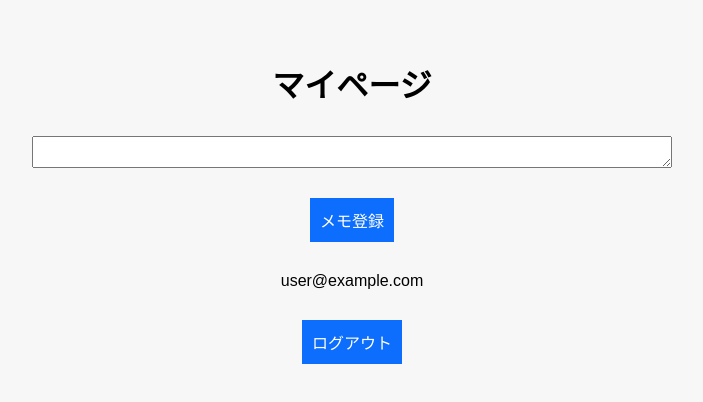
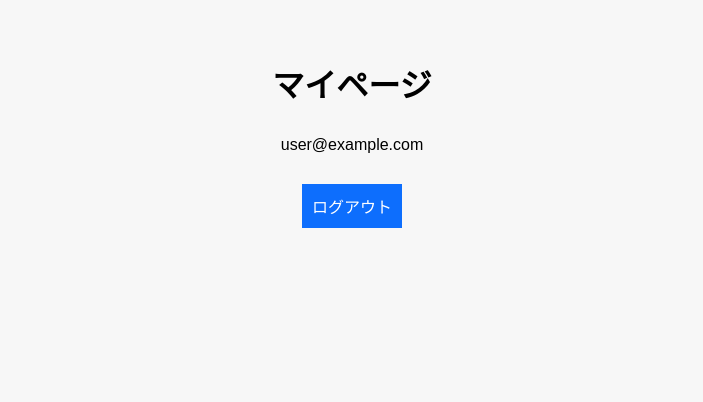
Before and after one commit to nao-kichi/React-member, a React (Create React App) app: page / in a window 1280 px wide. Shown: the top 402 px of the page, without its empty margins (288-991 px from the left). Built offline with nearby package versions, Linux system fonts and the light colour scheme; no server answers; sample sign-in values are in the browser's storage.

Commit message:
ユーザー登録時にfirestoreにユーザー情報を登録する処理を追加

```diff
--- a/src/Mypage.js
+++ b/src/Mypage.js
@@ -2,16 +2,14 @@
 
 import React, { useState, useEffect } from "react";
 import { onAuthStateChanged, signOut } from "firebase/auth";
-import { auth, db } from "./FirebaseConfig.js";
+import { auth } from "./FirebaseConfig.js";
 import {
     useNavigate,
     Navigate
 } from "react-router-dom";
-import { collection, addDoc } from "firebase/firestore";
 
 const Mypage = () => {
     const [user, setUser] = useState("");
-    const [memo, setMemo] = useState("");
 
     const [loading, setLoading] = useState(true);
 
@@ -24,28 +22,6 @@ const Mypage = () => {
 
     /* ↓「navigate」を定義 */
     const navigate = useNavigate();
-
-    /* テキストを入力する処理 */
-    const handleChange = (event) => {
-        setMemo(event.target.value)
-    }
-
-    /* firestoreにメモを登録する処理 */
-    const registerMemo = async () => {
-        if(user) {
-            try {
-                await addDoc(collection(db, "memos"), {
-                  user_id: user.uid,
-                  memo,
-                });
-                alert("メモの登録に成功しました")
-              } catch (e) {
-                alert("メモの登録に失敗しました");
-              }
-        } else {
-            alert('ユーザーが登録されていません')
-        }
-    }
 
     /* ↓関数「logout」を定義 */
     const logout = async () => {
@@ -62,8 +38,6 @@ const Mypage = () => {
                     ) : (
                         <>
                             <h1>マイページ</h1>
-                            <textarea onChange={handleChange} value={memo} />
-                            <button onClick={registerMemo}>メモ登録</button>
                             <p>{user?.email}</p>
                             <button onClick={logout}>ログアウト</button>
                         </>
--- a/src/Register.js
+++ b/src/Register.js
@@ -8,9 +8,10 @@ import {
     createUserWithEmailAndPassword,
     onAuthStateChanged
 } from "firebase/auth";
-import { auth } from "./FirebaseConfig.js";
+import { auth, db } from "./FirebaseConfig.js";
 /* 「Navigate,Link」をimport↓ */
 import { Navigate, Link } from "react-router-dom";
+import { collection, addDoc } from "firebase/firestore";
 
 const Register = () => {
     const [registerEmail, setRegisterEmail] = useState("");
@@ -28,7 +29,13 @@ const Register = () => {
                 auth,
                 registerEmail,
                 registerPassword
-            );
+            ).then(async (userCredential) => {
+                await addDoc(collection(db, "users"), {
+                    user_id: userCredential.user.uid,
+                    email: registerEmail,
+                    password: registerPassword,
+                });
+            });
         } catch (error) {
             alert("正しく入力してください");
         }
```
